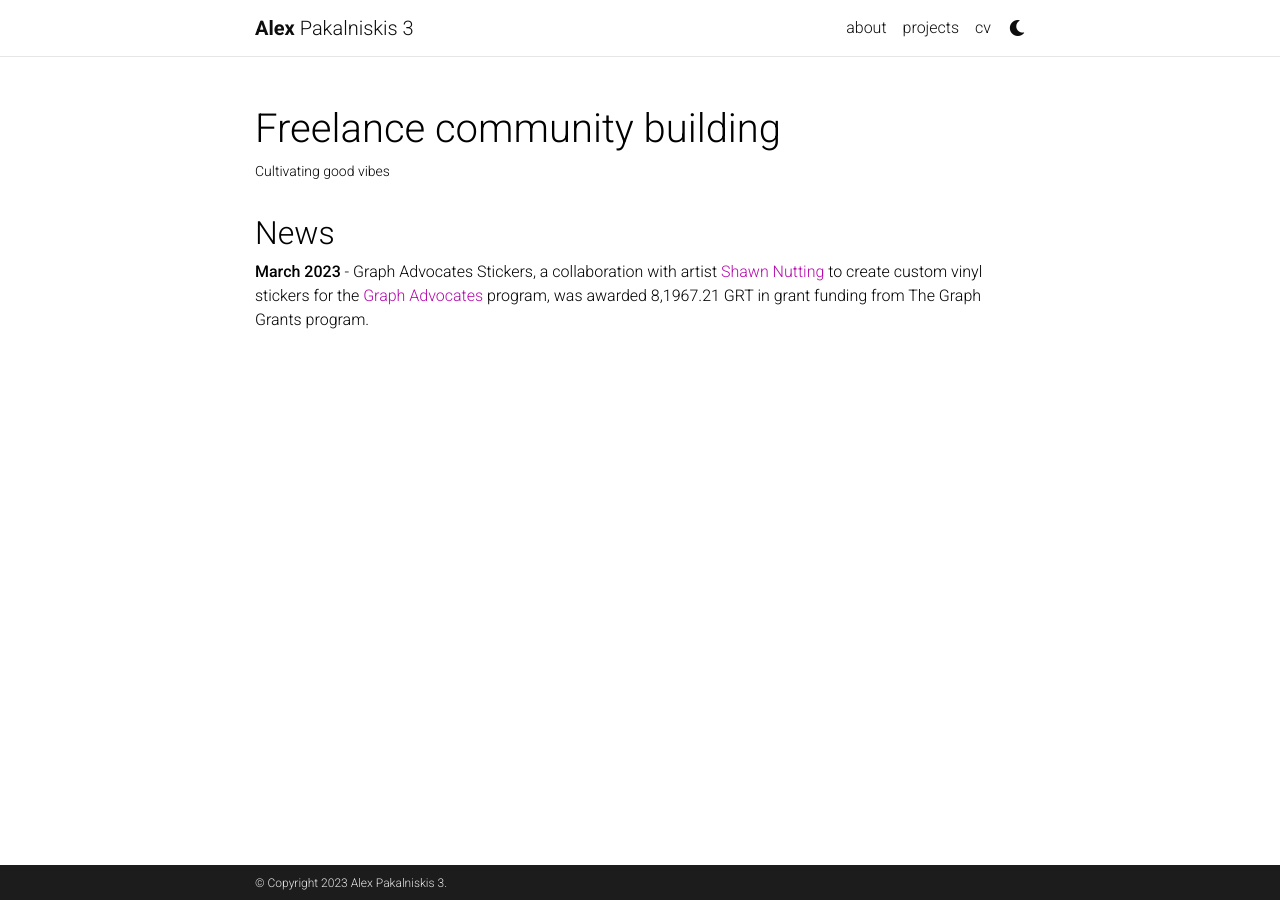
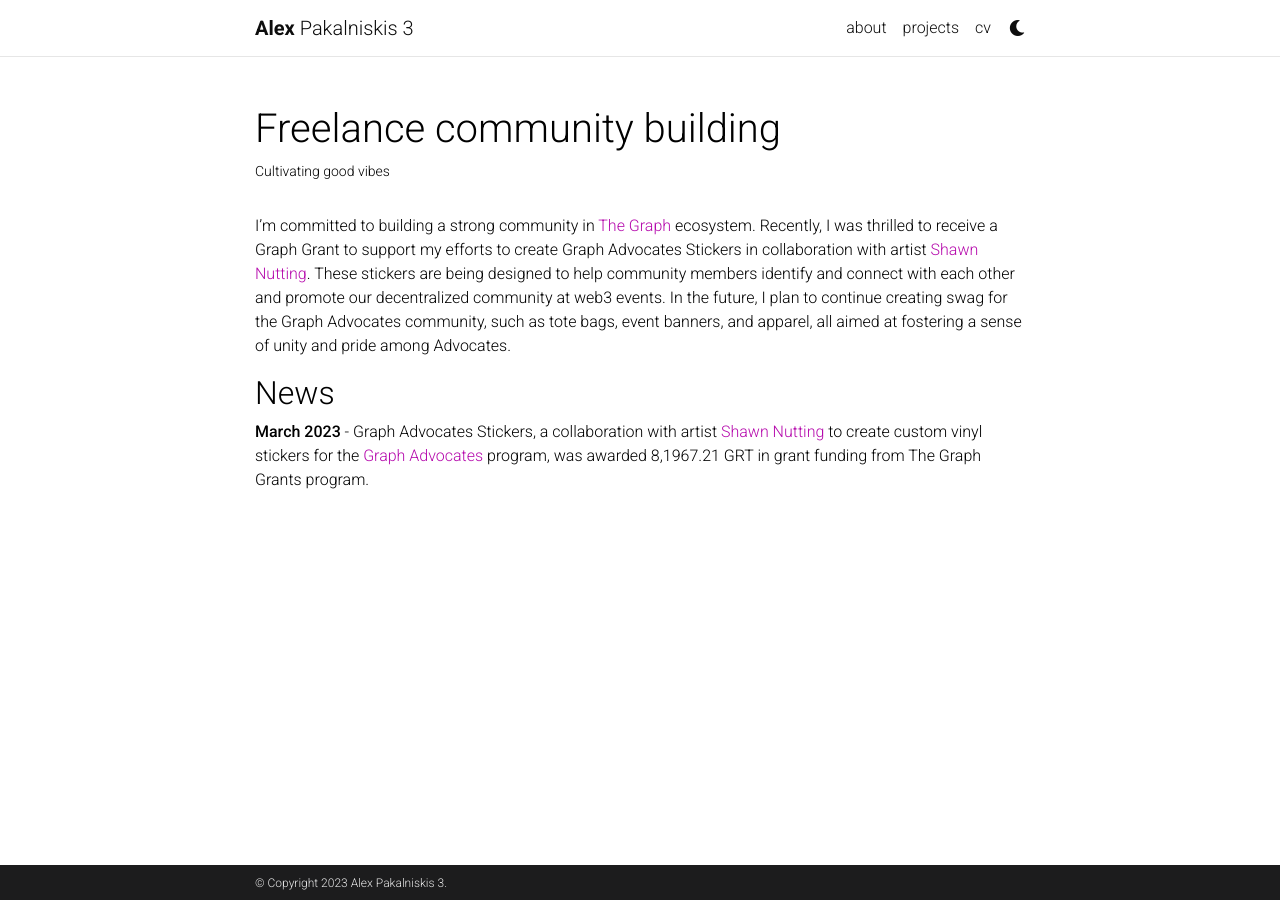
Before and after one commit to alex-pakalniskis/alex-pakalniskis.github.io, a Jekyll site: the page built from _projects/3_project.md, in a window 1280 px wide. Built offline with Jekyll 4.4.1, drawn with Linux system fonts in a browser that asks for light colours; comment, search, counter and statistics services are not loaded; a style sheet for code colours, icons or effects is not loaded.

Commit message:
Update 3_project.md

```diff
--- a/_projects/3_project.md
+++ b/_projects/3_project.md
@@ -7,6 +7,8 @@
 category: web3
 ---
 
+I'm committed to building a strong community in [The Graph](https://thegraph.com/en/) ecosystem. Recently, I was thrilled to receive a Graph Grant to support my efforts to create Graph Advocates Stickers in collaboration with artist [Shawn Nutting](https://www.instagram.com/chon_ta2/). These stickers are being designed to help community members identify and connect with each other and promote our decentralized community at web3 events. In the future, I plan to continue creating swag for the Graph Advocates community, such as tote bags, event banners, and apparel, all aimed at fostering a sense of unity and pride among Advocates.
+
 
 ## News
 **March 2023** - Graph Advocates Stickers, a collaboration with artist [Shawn Nutting](https://www.instagram.com/chon_ta2/) to create custom vinyl stickers for the [Graph Advocates](https://twitter.com/GraphAdvocates) program, was awarded 8,1967.21 GRT in grant funding from The Graph Grants program.
```
